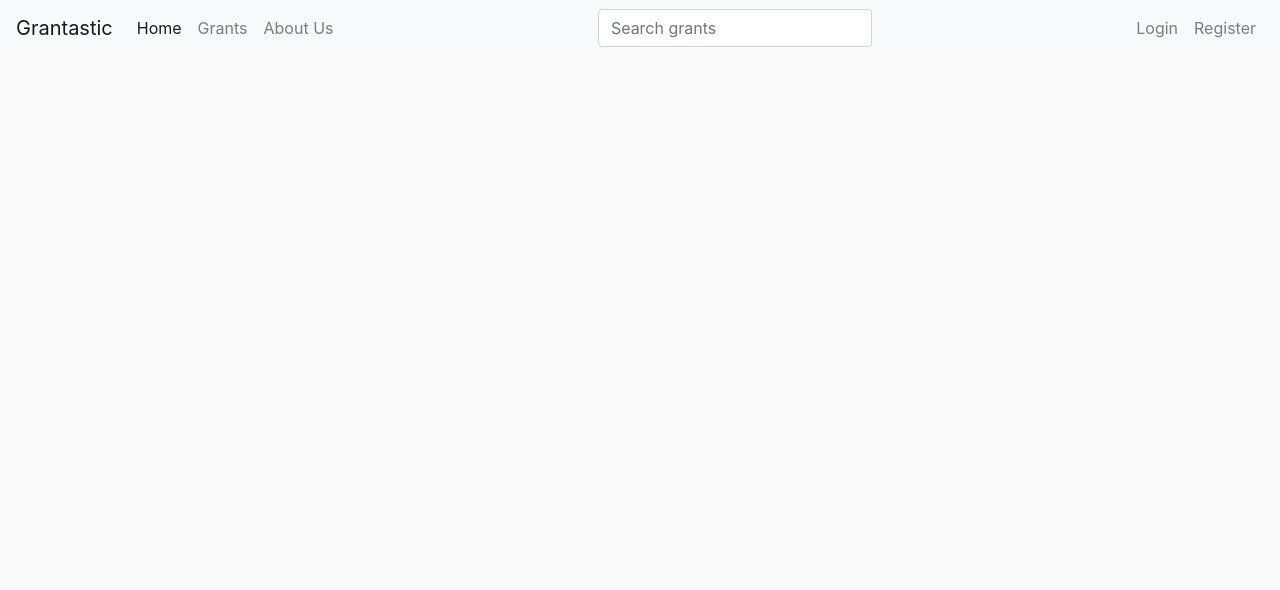
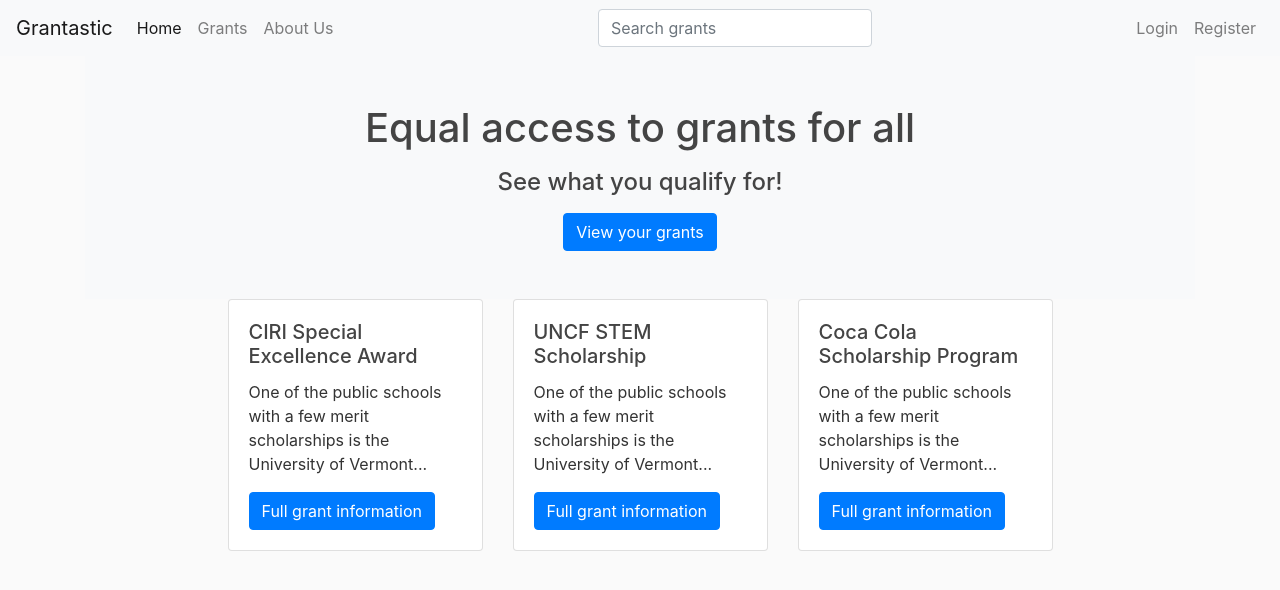
Before and after one commit to BenKluger/QC-x-Headstart, a Flask app: page / in a window 1280 px wide. Shown: the top 590 px of the page. Run offline with Flask 2, Linux system fonts and the light colour scheme; some libraries are stand-ins or nearby versions.

Commit message:
fixed merge issue

```diff
--- a/templates/home.html
+++ b/templates/home.html
@@ -1,11 +1,44 @@
 {% extends "layout.html" %}
-
-
 {% block content %}
 
 
+<!-- Hero -->
+<div class="p-5 text-center bg-light">
+  <h1 class="mb-3">Equal access to grants for all</h1>
+  <h4 class="mb-3">See what you qualify for!</h4>
+  <a class="btn btn-primary" href="/grants" role="button">View your grants</a>
+</div>
+<!-- Hero -->
 
-
+<div class="row justify-content-center">
+  <div class="col-sm-3">
+    <div class="card">
+      <div class="card-body">
+        <h5 class="card-title">CIRI Special Excellence Award</h5>
+        <p class="card-text">One of the public schools with a few merit scholarships is the University of Vermont...</p>
+        <a href="#" class="btn btn-primary">Full grant information</a>
+      </div>
+    </div>
+  </div>
+  <div class="col-sm-3">
+    <div class="card">
+      <div class="card-body">
+        <h5 class="card-title">UNCF STEM Scholarship</h5>
+        <p class="card-text">One of the public schools with a few merit scholarships is the University of Vermont...</p>
+        <a href="#" class="btn btn-primary">Full grant information</a>
+      </div>
+    </div>
+  </div>
+  <div class="col-sm-3">
+    <div class="card">
+      <div class="card-body">
+        <h5 class="card-title">Coca Cola Scholarship Program</h5>
+        <p class="card-text">One of the public schools with a few merit scholarships is the University of Vermont...</p>
+        <a href="#" class="btn btn-primary">Full grant information</a>
+      </div>
+    </div>
+  </div>
+</div>
 
     <!-- {% for post in posts %}
         <article class="media content-section">
```
